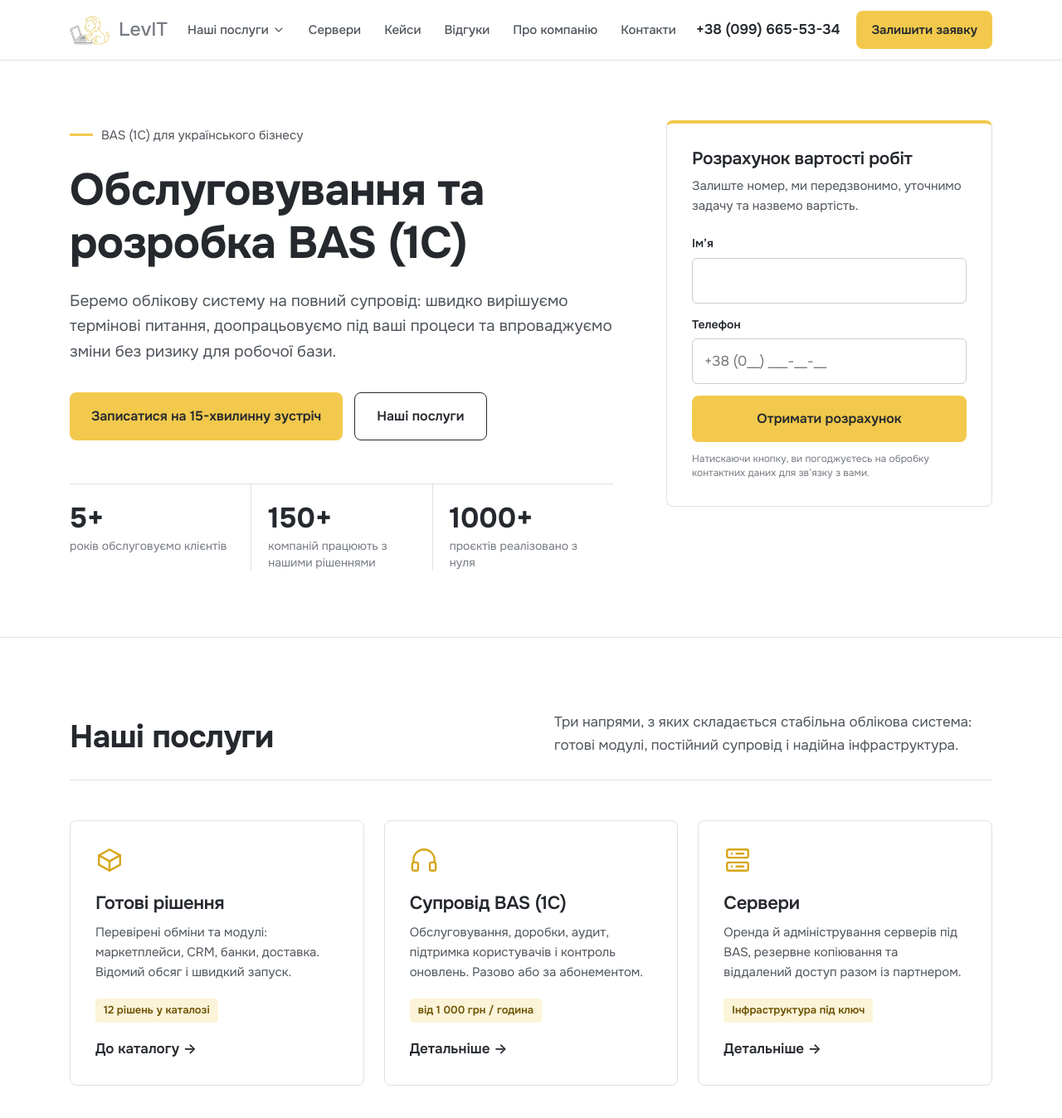
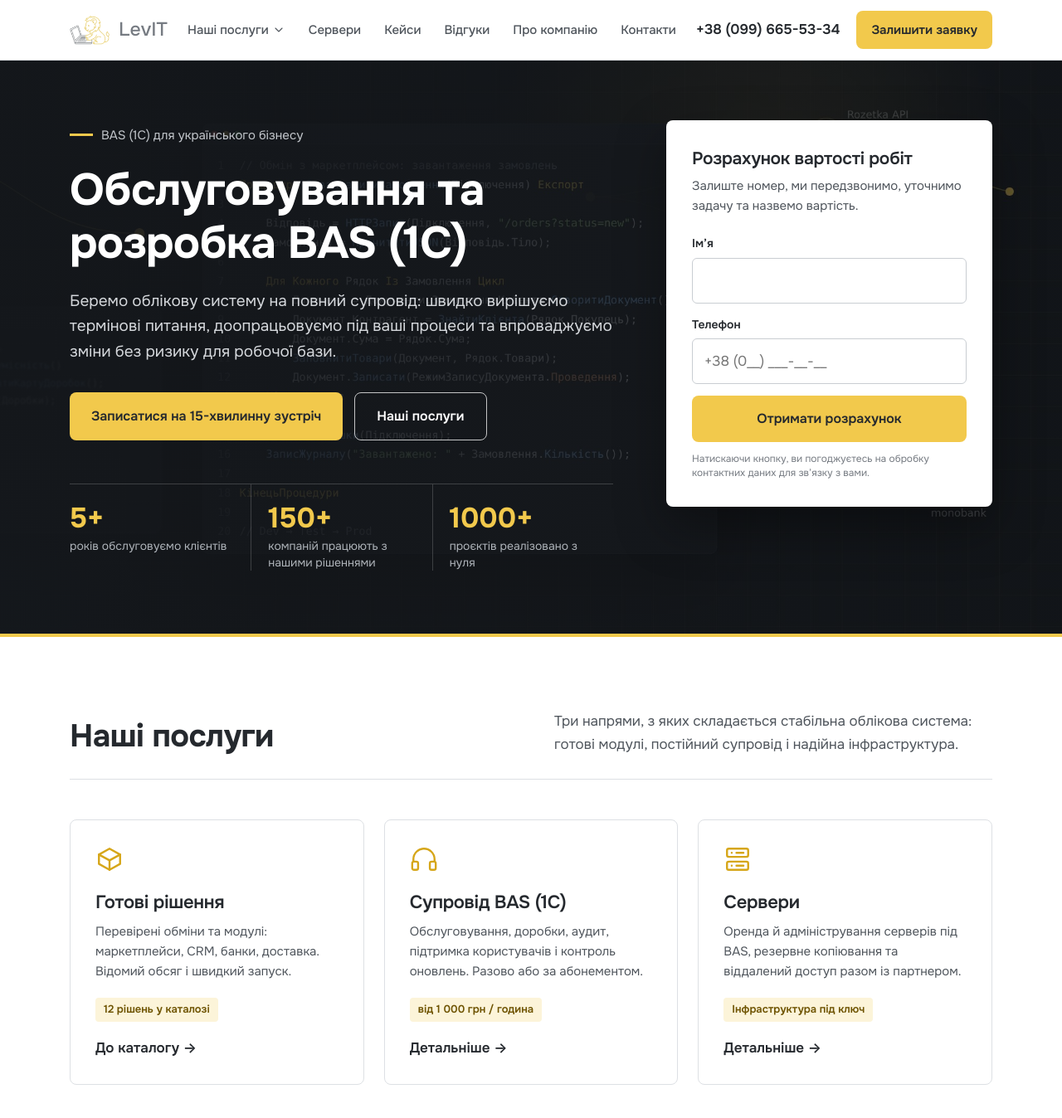
Before and after one commit to levchenkoilya88Levit/LevIT, a Jekyll site: the page built from index.html, in a window 1280 px wide and 1400 px high. Shown: the top 1348 px of the window at 83% size. Built offline with Jekyll 4.4.1, drawn with Linux system fonts in a browser that asks for light colours.

Commit message:
Добавить затемнённый IT-фон на главный экран
Co-Authored-By: Claude Opus 5.5 <noreply@anthropic.com>
Claude-Session: https://claude.ai/code/session_01351Mxasd5GckSzt4ywevTw

```diff
--- a/assets/css/main.css
+++ b/assets/css/main.css
@@ -472,3 +472,24 @@ footer a:hover{color:#fff;text-decoration:underline}
   .mega-col ul.two{grid-template-columns:1fr}
   .subnav .wrap{gap:20px}
 }
+
+/* ===== Головний екран з фоном ===== */
+.hero{position:relative;color:#fff;border-bottom:0;background:#14171B url(/assets/img/hero-bg.jpg) center right/cover no-repeat;isolation:isolate}
+.hero::before{content:"";position:absolute;inset:0;z-index:-1;
+  background:linear-gradient(90deg,rgba(20,23,27,.94) 0%,rgba(20,23,27,.86) 45%,rgba(20,23,27,.62) 100%)}
+.hero::after{content:"";position:absolute;left:0;right:0;bottom:0;height:4px;background:var(--yellow);z-index:-1}
+.hero .hero-label{color:#C3C7CC}
+.hero .hero-sub{color:#D5D8DC}
+.hero .btn-line{border-color:rgba(255,255,255,.75);color:#fff}
+.hero .btn-line:hover{background:#fff;color:var(--ink);border-color:#fff}
+.hero .facts{border-top-color:rgba(255,255,255,.18)}
+.hero .facts div + div{border-left-color:rgba(255,255,255,.18)}
+.hero .facts b{color:var(--yellow)}
+.hero .facts span{color:#AEB3B9}
+.hero .quick{color:var(--ink);box-shadow:0 24px 60px rgba(0,0,0,.35);border-color:transparent}
+.hero :focus-visible{outline-color:var(--yellow)}
+@media (max-width:720px){
+  .hero{background-position:70% center}
+  .hero::before{background:rgba(20,23,27,.88)}
+  .hero .facts div,.hero .facts div + div{border-bottom-color:rgba(255,255,255,.18)}
+}
```
Also changed, not shown: assets/img/hero-bg.jpg (added).
